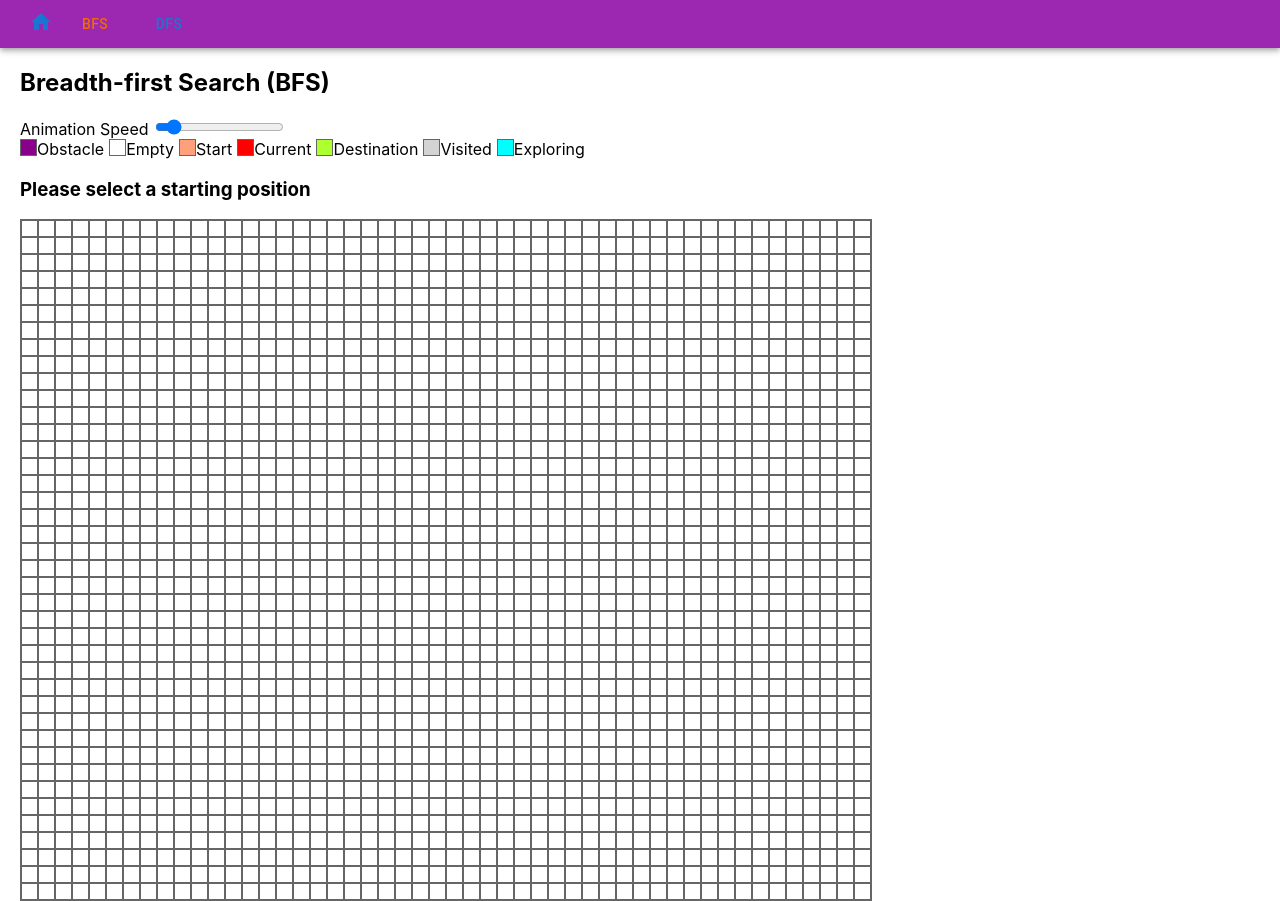
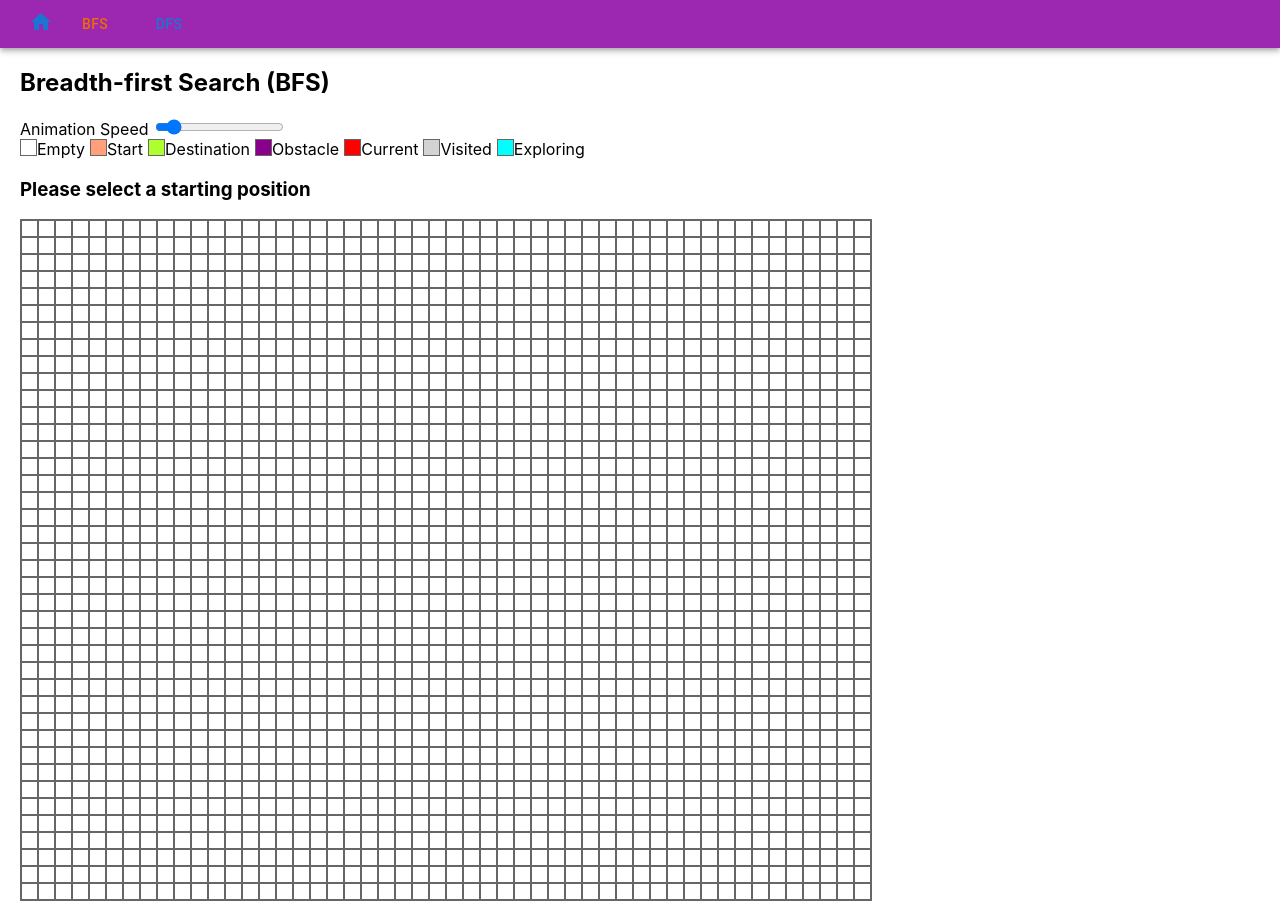
Before and after one commit to lwy123177/lwy123177.github.io, a React (Create React App) app: page /bfs in a window 1280 px wide. Built offline with nearby package versions, Linux system fonts and the light colour scheme.

Commit message:
Update to reorder label based on the program state order

```diff
--- a/src/components/Grid.tsx
+++ b/src/components/Grid.tsx
@@ -102,11 +102,11 @@ const Grid: React.FC<{
   return (
     <div className={visible ? classes.fadeIn : classes.fadeOut}>
       <div className={classes["label-row"]}>
-        <Label name={"Obstacle"} />
         <Label name={"Empty"} />
         <Label name={"Start"} />
+        <Label name={"Destination"} />
+        <Label name={"Obstacle"} />
         <Label name={"Current"} />
-        <Label name={"Destination"} />
         <Label name={"Visited"} />
         <Label name={"Exploring"} />
       </div>
```
